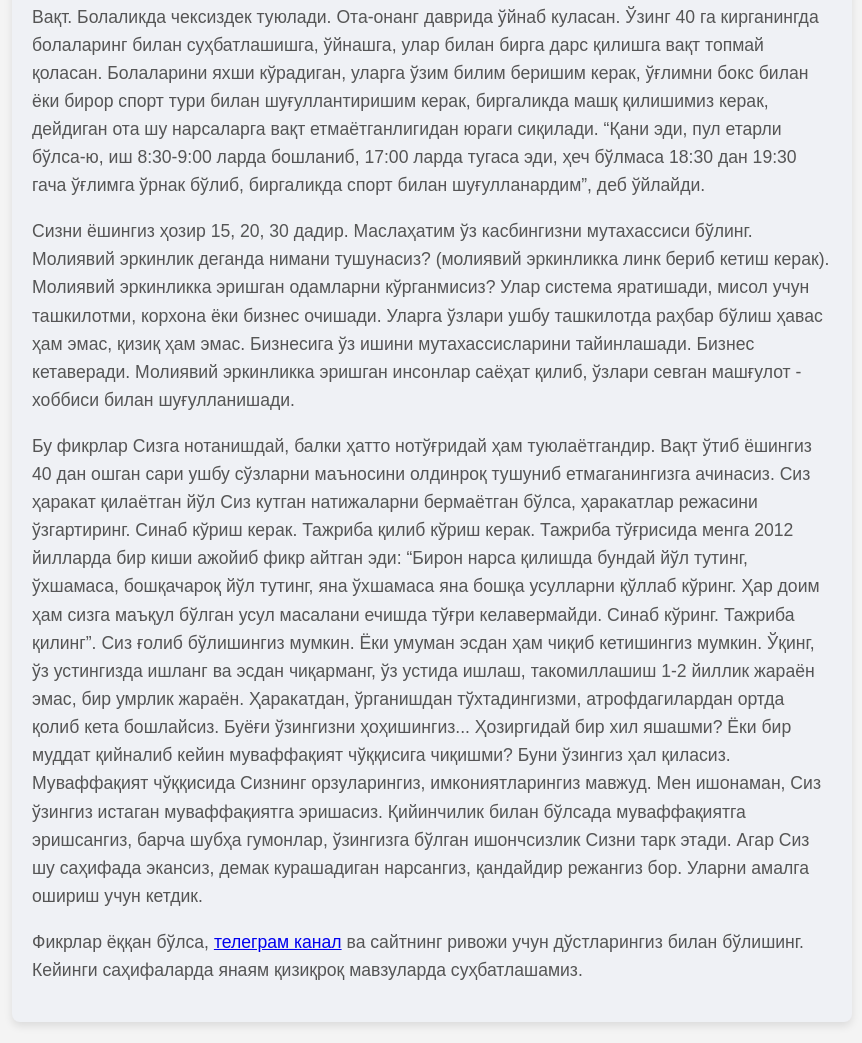
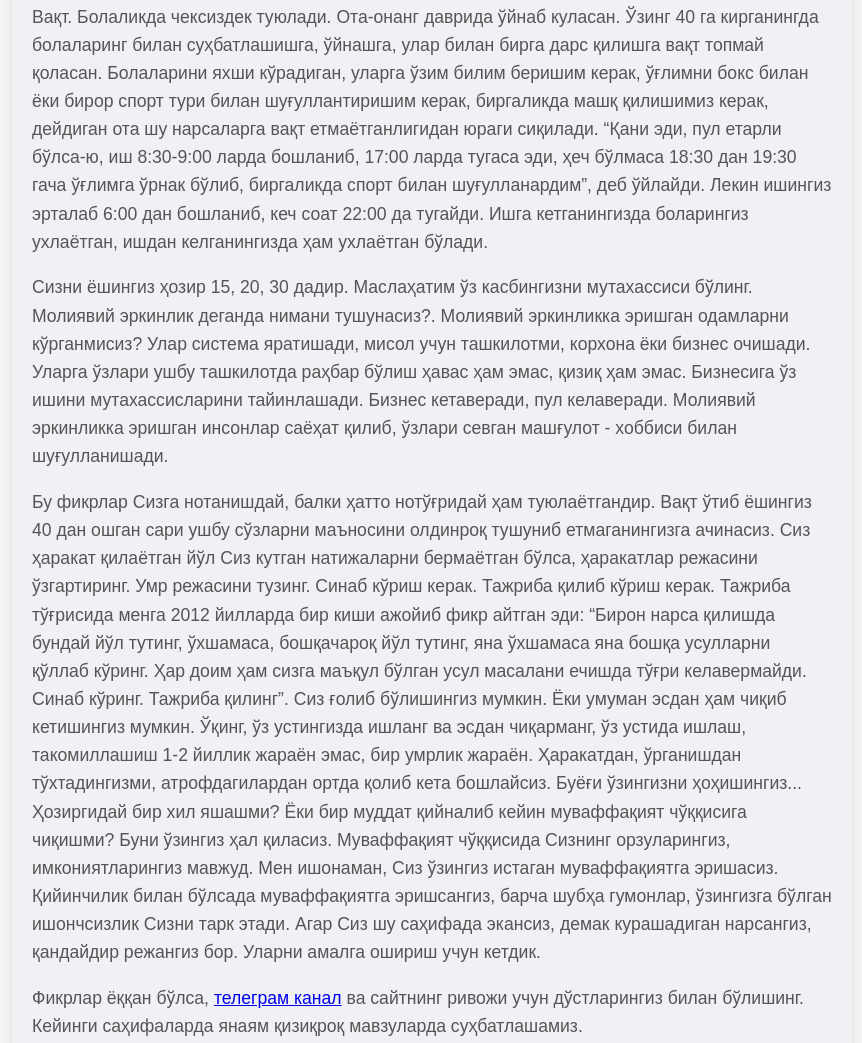
Before and after one commit to XafizWebDeveloper/book, a plain HTML site: page vaqt.html in a window 1280 px wide. Shown: the part 367-1410 px from the top of the page, without its empty margins (208-1070 px from the left). Drawn offline with Linux system fonts and the light colour scheme.

Commit message:
suz qushdim

```diff
--- a/vaqt.html
+++ b/vaqt.html
@@ -73,16 +73,16 @@
         </p>
 
         <p>
-          Вақт. Болаликда чексиздек туюлади. Ота-онанг даврида ўйнаб куласан. Ўзинг 40 га кирганингда болаларинг билан суҳбатлашишга, ўйнашга, улар билан бирга дарс қилишга вақт топмай қоласан. Болаларини яхши кўрадиган, уларга ўзим билим беришим керак, ўғлимни бокс билан ёки бирор спорт тури билан шуғуллантиришим керак, биргаликда машқ қилишимиз керак, дейдиган ота шу нарсаларга вақт етмаётганлигидан юраги сиқилади. “Қани эди, пул етарли бўлса-ю, иш 8:30-9:00 ларда бошланиб, 17:00 ларда тугаса эди, ҳеч бўлмаса 18:30 дан 19:30 гача ўғлимга ўрнак бўлиб, биргаликда спорт билан шуғулланардим”, деб ўйлайди.
+          Вақт. Болаликда чексиздек туюлади. Ота-онанг даврида ўйнаб куласан. Ўзинг 40 га кирганингда болаларинг билан суҳбатлашишга, ўйнашга, улар билан бирга дарс қилишга вақт топмай қоласан. Болаларини яхши кўрадиган, уларга ўзим билим беришим керак, ўғлимни бокс билан ёки бирор спорт тури билан шуғуллантиришим керак, биргаликда машқ қилишимиз керак, дейдиган ота шу нарсаларга вақт етмаётганлигидан юраги сиқилади. “Қани эди, пул етарли бўлса-ю, иш 8:30-9:00 ларда бошланиб, 17:00 ларда тугаса эди, ҳеч бўлмаса 18:30 дан 19:30 гача ўғлимга ўрнак бўлиб, биргаликда спорт билан шуғулланардим”, деб ўйлайди. Лекин ишингиз эрталаб 6:00 дан бошланиб, кеч соат 22:00 да тугайди. Ишга кетганингизда боларингиз ухлаётган, ишдан келганингизда ҳам ухлаётган бўлади.
         </p>
 
         <p>
-          Сизни ёшингиз ҳозир 15, 20, 30 дадир. Маслаҳатим ўз касбингизни мутахассиси бўлинг. Молиявий эркинлик деганда нимани тушунасиз? (молиявий эркинликка линк бериб кетиш керак). Молиявий эркинликка эришган одамларни кўрганмисиз? Улар система яратишади, мисол учун ташкилотми, корхона ёки бизнес очишади. Уларга ўзлари ушбу ташкилотда раҳбар бўлиш ҳавас ҳам эмас, қизиқ ҳам эмас. Бизнесига ўз ишини мутахассисларини тайинлашади. Бизнес кетаверади. Молиявий эркинликка эришган инсонлар саёҳат қилиб, ўзлари севган машғулот - хоббиси билан шуғулланишади.
+          Сизни ёшингиз ҳозир 15, 20, 30 дадир. Маслаҳатим ўз касбингизни мутахассиси бўлинг. Молиявий эркинлик деганда нимани тушунасиз?. Молиявий эркинликка эришган одамларни кўрганмисиз? Улар система яратишади, мисол учун ташкилотми, корхона ёки бизнес очишади. Уларга ўзлари ушбу ташкилотда раҳбар бўлиш ҳавас ҳам эмас, қизиқ ҳам эмас. Бизнесига ўз ишини мутахассисларини тайинлашади. Бизнес кетаверади, пул келаверади. Молиявий эркинликка эришган инсонлар саёҳат қилиб, ўзлари севган машғулот - хоббиси билан шуғулланишади.
         </p>
 
         <p>
           Бу фикрлар Сизга нотанишдай, балки ҳатто нотўғридай ҳам туюлаётгандир. Вақт ўтиб ёшингиз 40 дан ошган сари ушбу сўзларни маъносини олдинроқ тушуниб етмаганингизга ачинасиз.
-Сиз ҳаракат қилаётган йўл Сиз кутган натижаларни бермаётган бўлса, ҳаракатлар режасини ўзгартиринг. Синаб кўриш керак. Тажриба қилиб кўриш керак. Тажриба тўғрисида менга 2012 йилларда бир киши ажойиб фикр айтган эди: “Бирон нарса қилишда бундай йўл тутинг, ўхшамаса, бошқачароқ йўл тутинг, яна ўхшамаса яна бошқа усулларни қўллаб кўринг. Ҳар доим ҳам сизга маъқул бўлган усул масалани ечишда тўғри келавермайди. Синаб кўринг. Тажриба қилинг”.
+Сиз ҳаракат қилаётган йўл Сиз кутган натижаларни бермаётган бўлса, ҳаракатлар режасини ўзгартиринг. Умр режасини тузинг. Синаб кўриш керак. Тажриба қилиб кўриш керак. Тажриба тўғрисида менга 2012 йилларда бир киши ажойиб фикр айтган эди: “Бирон нарса қилишда бундай йўл тутинг, ўхшамаса, бошқачароқ йўл тутинг, яна ўхшамаса яна бошқа усулларни қўллаб кўринг. Ҳар доим ҳам сизга маъқул бўлган усул масалани ечишда тўғри келавермайди. Синаб кўринг. Тажриба қилинг”.
 Сиз ғолиб бўлишингиз мумкин. Ёки умуман эсдан ҳам чиқиб кетишингиз мумкин. Ўқинг, ўз устингизда ишланг ва эсдан чиқарманг, ўз устида ишлаш, такомиллашиш 1-2 йиллик жараён эмас, бир умрлик жараён. Ҳаракатдан, ўрганишдан тўхтадингизми, атрофдагилардан ортда қолиб кета бошлайсиз. Буёғи ўзингизни ҳоҳишингиз... Ҳозиргидай бир хил яшашми? Ёки бир муддат қийналиб кейин муваффақият чўққисига чиқишми? Буни ўзингиз ҳал қиласиз. Муваффақият чўққисида Сизнинг орзуларингиз, имкониятларингиз мавжуд. Мен ишонаман, Сиз ўзингиз истаган муваффақиятга эришасиз. Қийинчилик билан бўлсада муваффақиятга эришсангиз, барча шубҳа гумонлар, ўзингизга бўлган ишончсизлик Сизни тарк этади.
 Агар Сиз шу саҳифада экансиз, демак курашадиган нарсангиз, қандайдир режангиз бор. Уларни амалга ошириш учун кетдик.
 
```
